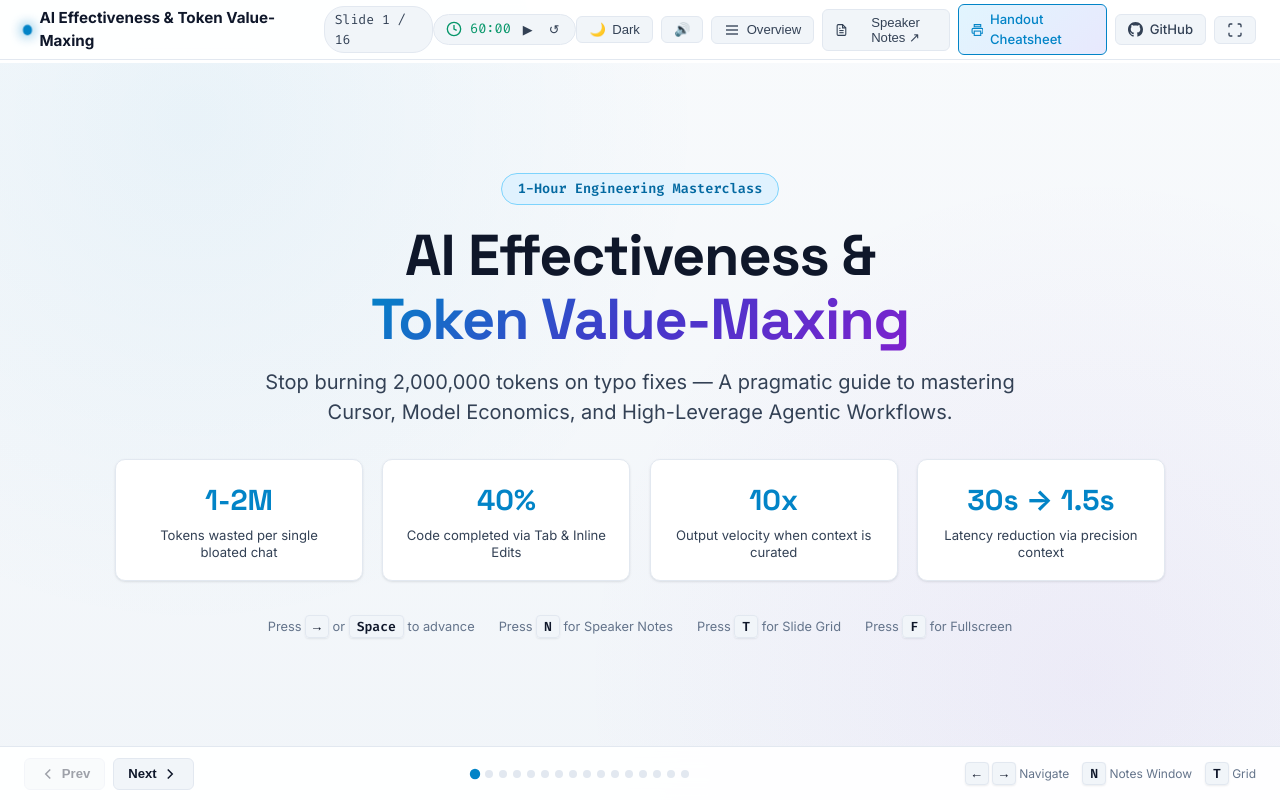
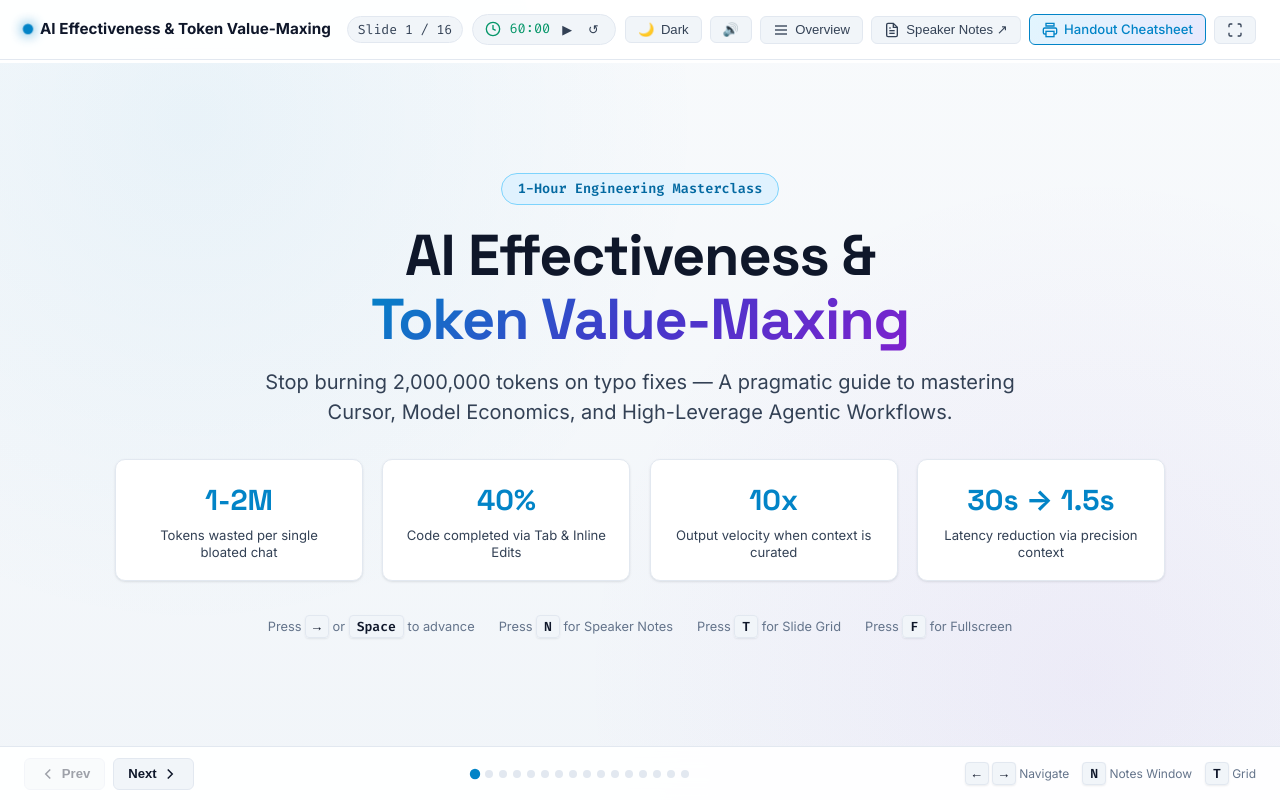
Before and after one commit to rajatbansalasu/AI-Effectiveness, a website: page index.html in a window 1280 px wide. Drawn offline with nearby package versions, Linux system fonts and the light colour scheme.

Commit message:
fix(header): remove GitHub repository button from top navigation

```diff
--- a/index.html
+++ b/index.html
@@ -55,10 +55,6 @@
       <a href="cheatsheet.html" target="_blank" class="nav-btn highlight" title="Open Printable Handout Cheatsheet">
         <svg viewBox="0 0 24 24" width="16" height="16" stroke="currentColor" fill="none" stroke-width="2"><path d="M6 2L18 2 18 6 6 6z"></path><path d="M6 18H4a2 2 0 0 1-2-2v-5a2 2 0 0 1 2-2h16a2 2 0 0 1 2 2v5a2 2 0 0 1-2 2h-2"></path><rect x="6" y="14" width="12" height="8"></rect></svg>
         <span>Handout Cheatsheet</span>
-      </a>
-      <a href="https://github.com/rajatbansalasu/AI-Effectiveness" target="_blank" class="nav-btn" title="GitHub Repository & Clone Source">
-        <svg viewBox="0 0 24 24" width="15" height="15" fill="currentColor"><path d="M12 0C5.37 0 0 5.37 0 12c0 5.31 3.435 9.795 8.205 11.385.6.105.825-.255.825-.57 0-.285-.015-1.23-.015-2.235-3.015.555-3.795-.735-4.035-1.41-.135-.345-.72-1.41-1.23-1.695-.42-.225-1.02-.78-.015-.795.945-.015 1.62.87 1.845 1.23 1.08 1.815 2.805 1.305 3.495.99.105-.78.42-1.305.765-1.605-2.67-.3-5.46-1.335-5.46-5.925 0-1.305.465-2.385 1.23-3.225-.12-.3-.54-1.53.12-3.18 0 0 1.005-.315 3.3 1.23.96-.27 1.98-.405 3-.405s2.04.135 3 .405c2.295-1.56 3.3-1.23 3.3-1.23.66 1.65.24 2.88.12 3.18.765.84 1.23 1.905 1.23 3.225 0 4.605-2.805 5.625-5.475 5.925.435.375.81 1.095.81 2.22 0 1.605-.015 2.895-.015 3.3 0 .315.225.69.825.57A12.02 12.02 0 0024 12c0-6.63-5.37-12-12-12z"/></svg>
-        <span>GitHub</span>
       </a>
       <button class="nav-btn" id="btn-fullscreen" title="Toggle Fullscreen (F)">
         <svg viewBox="0 0 24 24" width="16" height="16" stroke="currentColor" fill="none" stroke-width="2"><path d="M8 3H5a2 2 0 0 0-2 2v3m18 0V5a2 2 0 0 0-2-2h-3m0 18h3a2 2 0 0 0 2-2v-3M3 16v3a2 2 0 0 0 2 2h3"></path></svg>
```
Also changed, not shown: template.html (+0 -4 lines).
